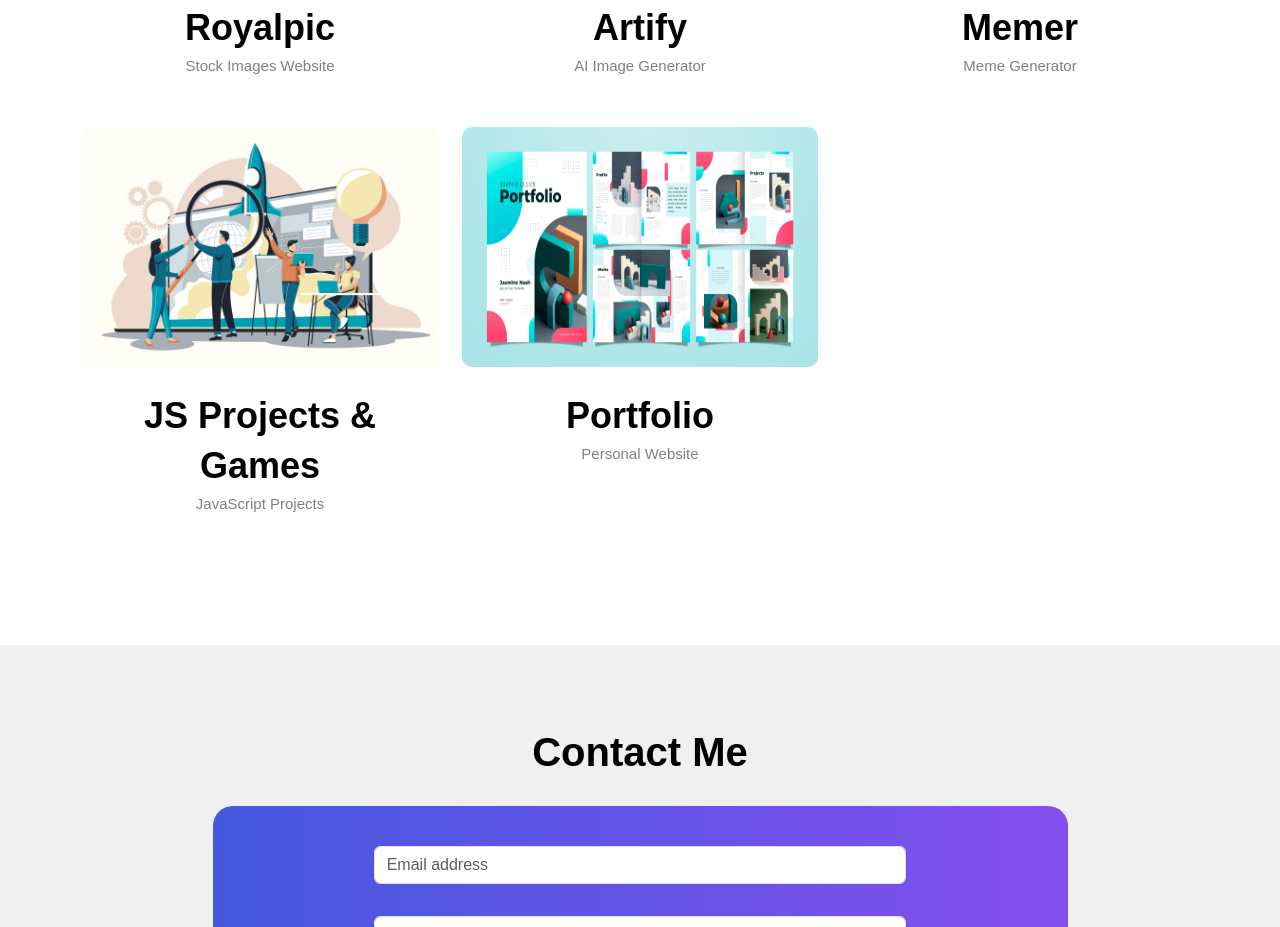
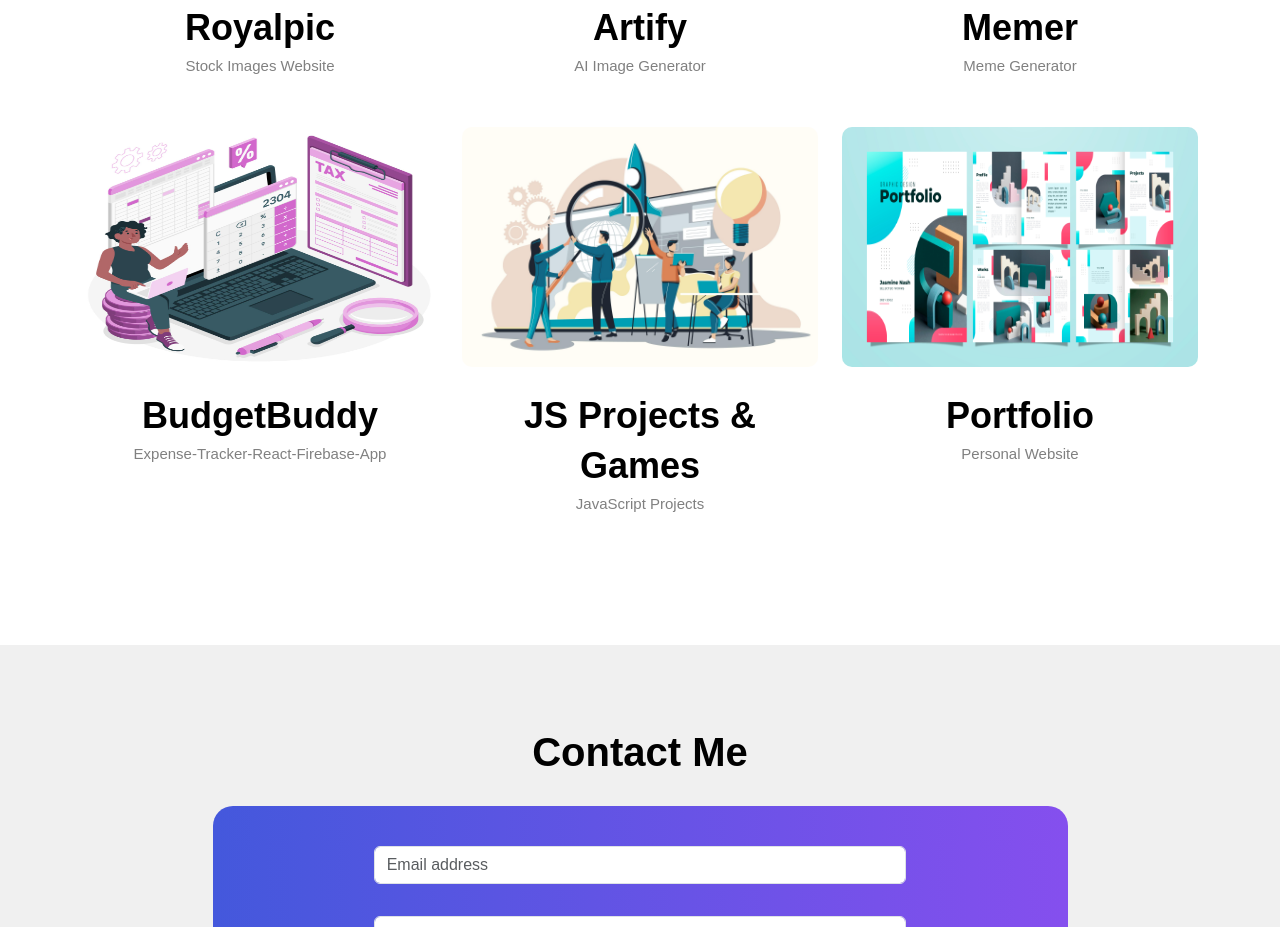
Before and after one commit to Darshan2605/Portfolio, a plain HTML site: page index.html in a window 1280 px wide. Shown: the part 2713-3640 px from the top of the page. Drawn offline with nearby package versions, Linux system fonts and the light colour scheme.

Commit message:
Budget Buddy App Deployed

```diff
--- a/index.html
+++ b/index.html
@@ -300,6 +300,24 @@
                   <div class="portfolio-img">
                     <a
                       class="project-link"
+                      href="https://expense-tracker-darshan.web.app/"
+                    >
+                      <img
+                        src="image/auth-logo.jpg"
+                        class="img-fluid w-100 h-70"
+                      />
+                    </a>
+                  </div>
+                  <div class="text-center">
+                    <h3 class="mt-4 mb-0">BudgetBuddy</h3>
+                    <p class="mt-0 mb-5">Expense-Tracker-React-Firebase-App</p>
+                  </div>
+                </div>
+
+                <div class="col-lg-4 col-sm-6">
+                  <div class="portfolio-img">
+                    <a
+                      class="project-link"
                       href="https://darshan2605.github.io/JavaScript-Projects/"
                     >
                       <img
```
Also changed, not shown: image/auth-logo.jpg (added).
